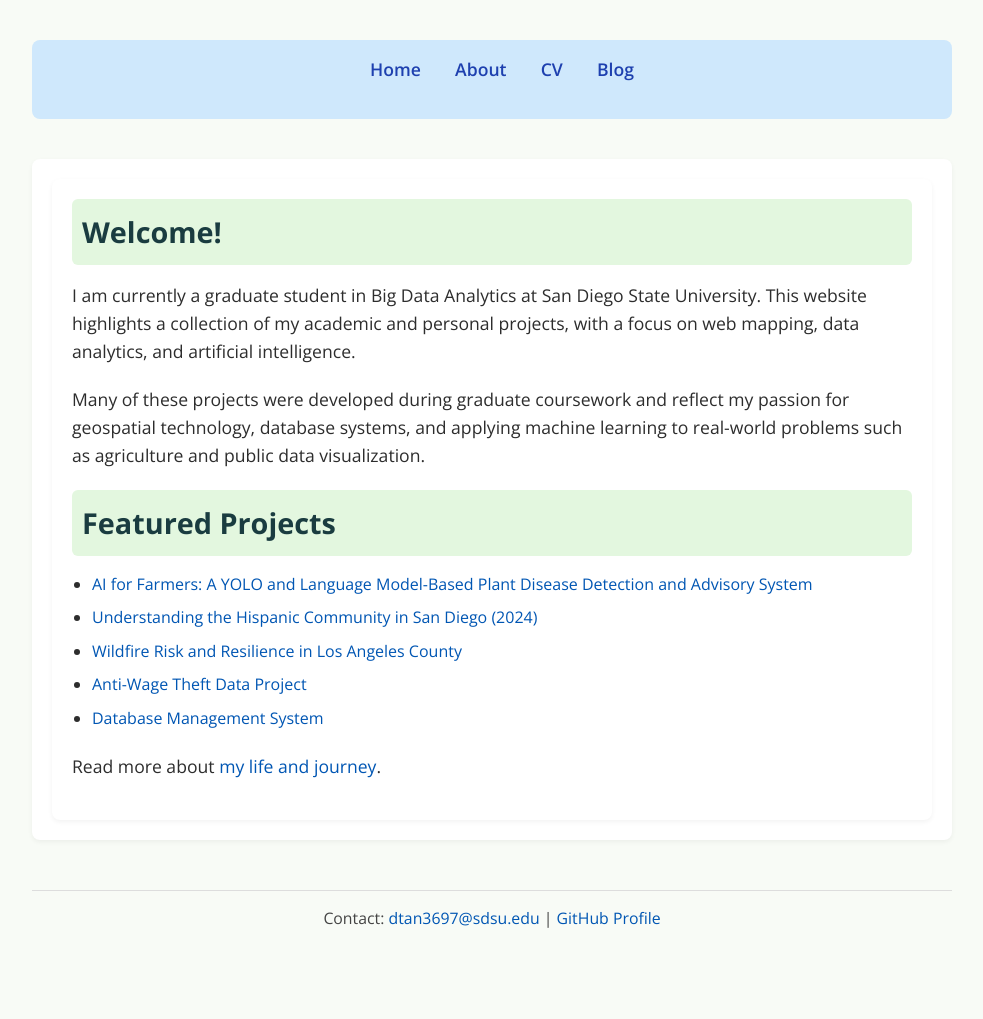
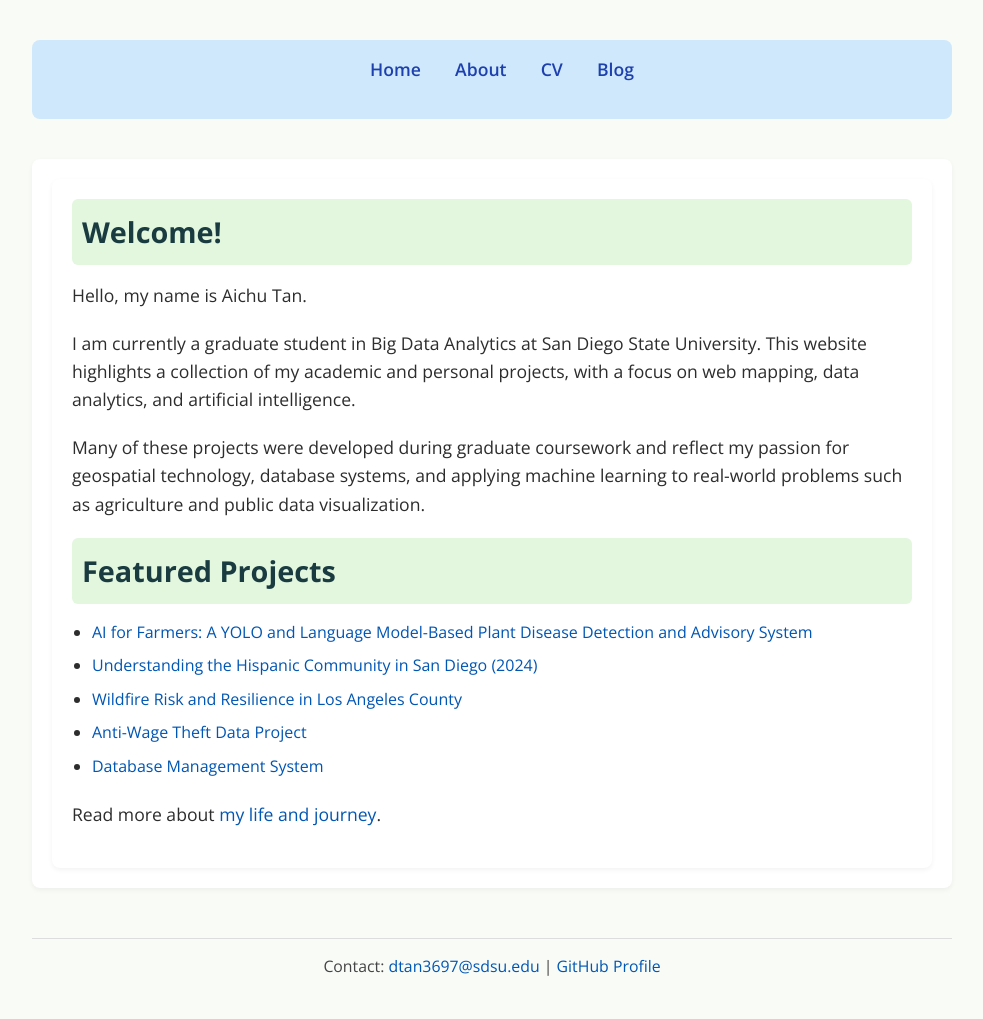
Before and after one commit to AichuTan/MyPortfolio, a Jekyll site: the page built from index.html, in a window 1280 px wide. Shown: the whole page, without its empty margins (148-1131 px from the left). Built offline with Jekyll 4.4.1, drawn with Linux system fonts in a browser that asks for light colours; before the commit the page ends 971 px from its top, so only the background shows below that.

Commit message:
Update index.html

```diff
--- a/index.html
+++ b/index.html
@@ -5,7 +5,7 @@ title: Aichu Tan- My Portfolio
 
 <div class="container">
       <h2>Welcome!</h2>
-
+        <p>Hello, my name is Aichu Tan.</p>
         <p>
           I am currently a graduate student in Big Data Analytics at San Diego
           State University. This website highlights a collection of my academic
```
